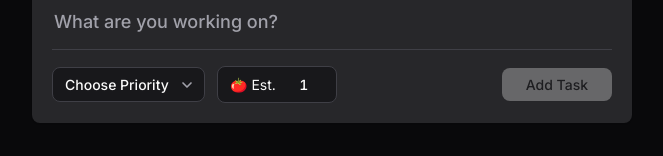
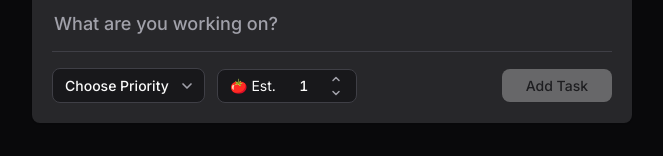
Before and after one commit to Srikan1h/productivity-timer, a React (Vite) app: page / in a window 1280 px wide. Shown: the part 613-769 px from the top of the page, without its empty margins (308-971 px from the left). Built offline with nearby package versions, Linux system fonts and the light colour scheme.

Commit message:
feat: add persistent storage for tasks and pomodoro spin controls for task configuration

```diff
--- a/src/components/AddTaskForm.tsx
+++ b/src/components/AddTaskForm.tsx
@@ -1,5 +1,5 @@
 import { useState } from 'react';
-import { ChevronDown } from 'lucide-react';
+import { ChevronDown, ChevronUp } from 'lucide-react';
 import { Priority } from '../types';
 
 interface Props {
@@ -54,6 +54,10 @@ export default function AddTaskForm({ onAdd }: Props) {
               value={pomodoros}
               onChange={(e) => setPomodoros(parseInt(e.target.value) || 1)}
             />
+            <div className="pomodoro-spin-controls">
+              <button type="button" onClick={() => setPomodoros(Math.min(10, pomodoros + 1))} className="pomodoro-spin-btn" aria-label="Increase pomodoros"><ChevronUp size={12} strokeWidth={3} /></button>
+              <button type="button" onClick={() => setPomodoros(Math.max(1, pomodoros - 1))} className="pomodoro-spin-btn" aria-label="Decrease pomodoros"><ChevronDown size={12} strokeWidth={3} /></button>
+            </div>
           </div>
         </div>
         <button
--- a/src/components/TaskItem.tsx
+++ b/src/components/TaskItem.tsx
@@ -1,6 +1,6 @@
 import { useState } from 'react';
 import { Task } from '../types';
-import { Edit2, Trash2, Check, X } from 'lucide-react';
+import { Edit2, Trash2, Check, X, ChevronUp, ChevronDown } from 'lucide-react';
 
 interface Props {
   task: Task;
@@ -49,6 +49,10 @@ export default function TaskItem({ task, onToggle, onEdit, onDelete }: Props) {
               value={editPomodoros}
               onChange={(e) => setEditPomodoros(parseInt(e.target.value) || 1)}
             />
+            <div className="pomodoro-spin-controls">
+              <button type="button" onClick={() => setEditPomodoros(Math.min(10, editPomodoros + 1))} className="pomodoro-spin-btn" aria-label="Increase pomodoros"><ChevronUp size={12} strokeWidth={3} /></button>
+              <button type="button" onClick={() => setEditPomodoros(Math.max(Math.max(1, task.completedPomodoros), editPomodoros - 1))} className="pomodoro-spin-btn" aria-label="Decrease pomodoros"><ChevronDown size={12} strokeWidth={3} /></button>
+            </div>
           </div>
         </div>
         <div className="task-edit-buttons">
--- a/src/components/TaskManagement.tsx
+++ b/src/components/TaskManagement.tsx
@@ -53,10 +53,22 @@ function TaskMenu({ onClearAll, onClearCompleted }: { onClearAll: () => void, on
   );
 }
 
-const initialTasks: Task[] = [];
+export default function TaskManagement() {
+  const [tasks, setTasks] = useState<Task[]>(() => {
+    const saved = localStorage.getItem('kanth_tasks');
+    if (saved) {
+      try {
+        return JSON.parse(saved);
+      } catch (e) {
+        console.error('Failed to load tasks from local storage');
+      }
+    }
+    return [];
+  });
 
-export default function TaskManagement() {
-  const [tasks, setTasks] = useState<Task[]>(initialTasks);
+  useEffect(() => {
+    localStorage.setItem('kanth_tasks', JSON.stringify(tasks));
+  }, [tasks]);
 
   const addTask = (title: string, priority: Priority, estimatedPomodoros: number) => {
     const newTask: Task = {
--- a/src/tasks.css
+++ b/src/tasks.css
@@ -168,7 +168,7 @@
   gap: 8px;
   background: var(--surface);
   border-radius: 8px;
-  padding: 8px 12px;
+  padding: 2px 12px;
   border: 1px solid var(--line);
   transition: border-color 0.2s ease;
 }
@@ -479,3 +479,29 @@
 .task-edit-btn.cancel:hover {
   border-color: var(--muted);
 }
+
+.pomodoro-spin-controls {
+  display: flex;
+  flex-direction: column;
+  margin-left: -4px;
+}
+.pomodoro-spin-btn {
+  background: transparent;
+  color: var(--muted);
+  border: none;
+  cursor: pointer;
+  display: flex;
+  align-items: center;
+  justify-content: center;
+  padding: 1px 2px;
+  border-radius: 2px;
+  transition: all 0.2s ease;
+}
+.pomodoro-spin-btn:hover {
+  color: var(--text);
+  background: var(--surface-hover);
+}
+.pomodoro-spin-btn:disabled {
+  opacity: 0.3;
+  cursor: not-allowed;
+}
```
